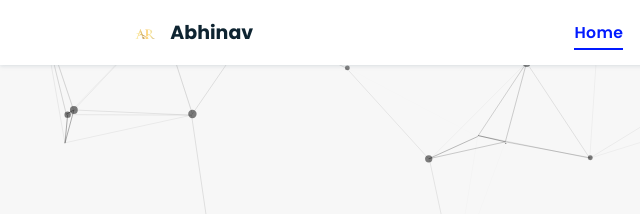
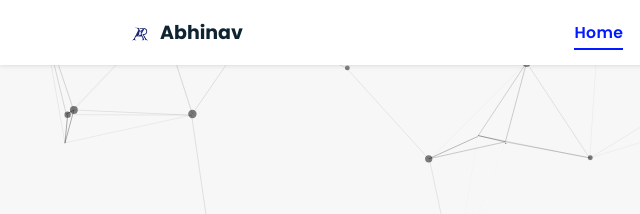
Before and after one commit to Abhii1903/abhii1903.github.io, a plain HTML site: page index.html in a window 1280 px wide. Shown: the top 214 px of the page, 0-640 px from the left. Drawn offline with nearby package versions, Linux system fonts and the light colour scheme; animation ran at ten frames a second.

Commit message:
update247841

```diff
--- a/index.html
+++ b/index.html
@@ -24,7 +24,7 @@
 <!-- navbar starts -->
 <header>
         <a href="/" class="logo">
-  <img src="assets/images/ar.png" alt="Logo" style="height: 24px; vertical-align: middle; margin-right: 8px;">Abhinav</a>
+  <img src="assets/icons/ars.png" alt="Logo" style="height: 24px; vertical-align: middle; margin-right: 8px;">Abhinav</a>
 
         <div id="menu" class="fas fa-bars"></div>
         <nav class="navbar">
```
Also changed, not shown: assets/icons/ars.png (added).
